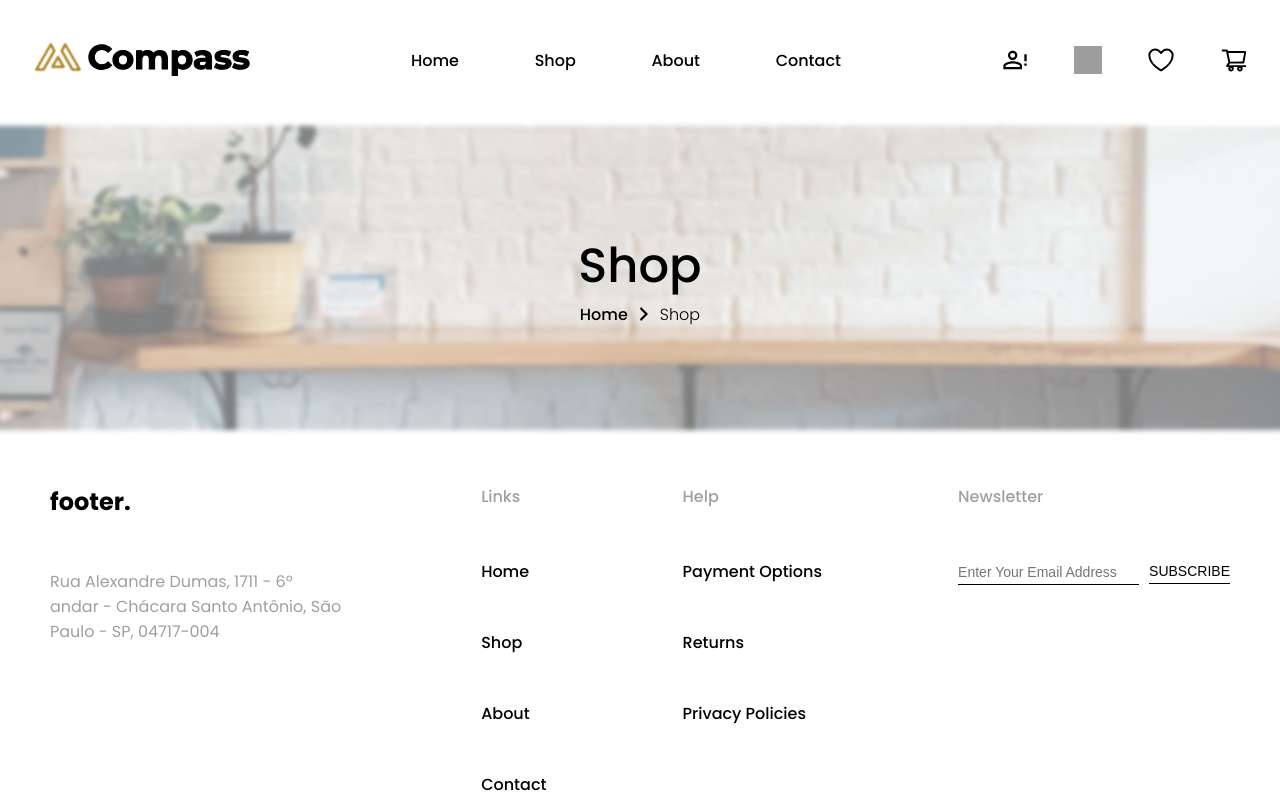
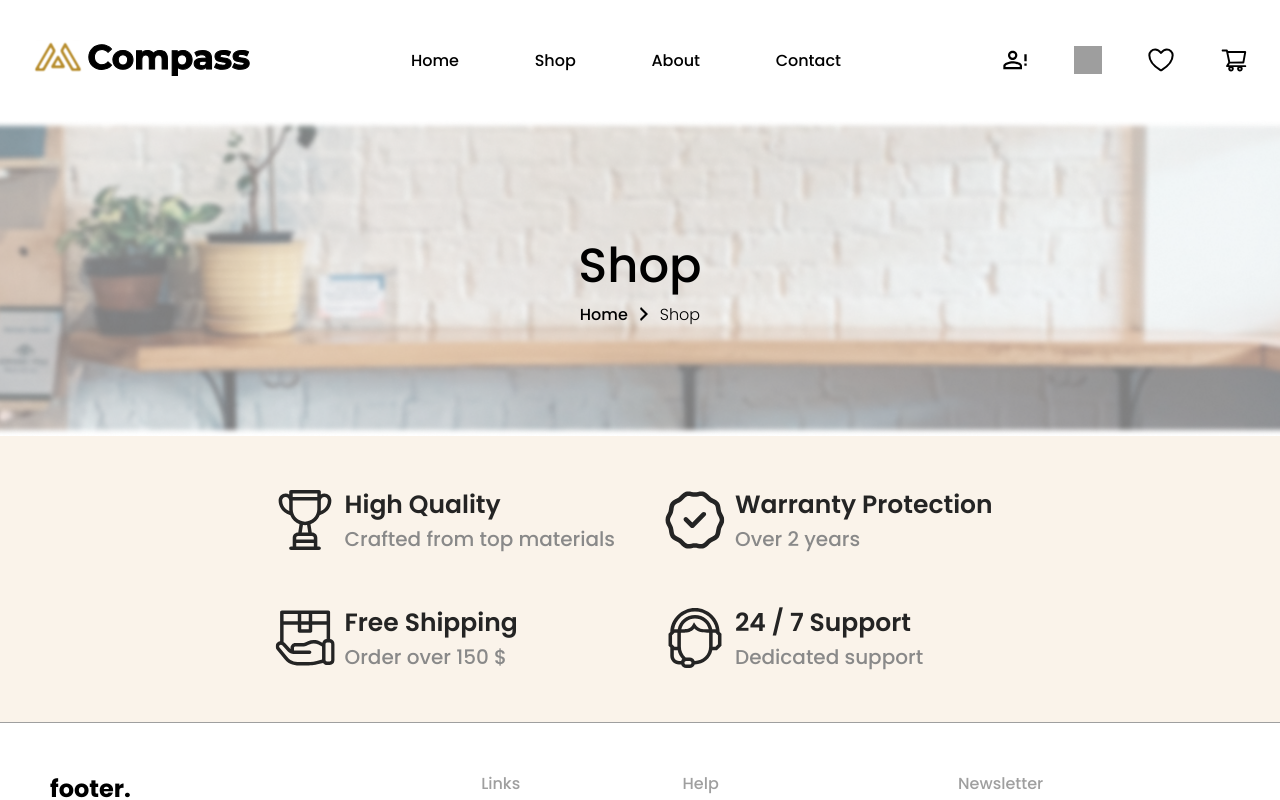
Before and after one commit to claraferraz/result-list-e-commerce, a React (Vite) app: page / in a window 1280 px wide. Shown: the top 800 px of the page. Built offline with nearby package versions, Linux system fonts and the light colour scheme; grey boxes are pictures that could not be loaded.

Commit message:
feat: adiciona Feature e FeatureSection

```diff
--- a/src/App.tsx
+++ b/src/App.tsx
@@ -1,12 +1,14 @@
 import { Navbar } from "./components/Navbar/Navbar";
 import { Header } from "./components/Header/Header";
 import { Footer } from "./components/Footer/Footer";
+import { FeatureSection } from "./FeatureSection/FeatureSection";
 
 export function App() {
   return (
     <div>
       <Navbar />
       <Header />
+      <FeatureSection />
       <Footer />
     </div>
   );
--- /dev/null
+++ b/src/FeatureSection/FeatureSection.tsx
@@ -0,0 +1,35 @@
+import styles from "./styles.module.css";
+import QualityIcon from "../assets/feature-quality.svg";
+import WarrantyIcon from "../assets/feature-warranty.svg";
+import FreeShippingIcon from "../assets/feature-shipping.svg";
+import SupportIcon from "../assets/feature-support.svg";
+import { Feature } from "../components/Feature/Feature";
+
+export const FeatureSection = () => {
+  return (
+    <div className={styles.wrapper}>
+      <div className={styles.featureList}>
+        <Feature
+          title="High Quality"
+          description="Crafted from top materials"
+          image={QualityIcon}
+        />
+        <Feature
+          title="Warranty Protection"
+          description="Over 2 years"
+          image={WarrantyIcon}
+        />
+        <Feature
+          title="Free Shipping"
+          description="Order over 150 $"
+          image={FreeShippingIcon}
+        />
+        <Feature
+          title="24 / 7 Support"
+          description="Dedicated support"
+          image={SupportIcon}
+        />
+      </div>
+    </div>
+  );
+};
--- /dev/null
+++ b/src/FeatureSection/styles.module.css
@@ -0,0 +1,38 @@
+.wrapper {
+    padding: 100px 25px;
+    background-color: #faf3ea;
+    border-bottom: 0.5px solid #9f9f9f;
+    display: flex;
+    justify-content: center;
+    align-items: center;
+}
+
+.featureList {
+    display: grid;
+    grid-template-columns: 1fr;
+    row-gap: 50px;
+    column-gap: 50px;
+}
+
+@media screen and (min-width: 768px) {
+    .featureList {
+        grid-template-columns: 1fr 1fr;
+    }
+
+    .wrapper {
+        padding: 50px;
+    }
+}
+
+@media screen and (min-width: 1440px) {
+    .featureList {
+        display: flex;
+        justify-content: center;
+        align-items: center;
+        gap: 24px;
+    }
+
+    .wrapper {
+        padding: 100px 50px;
+    }
+}
--- /dev/null
+++ b/src/components/Feature/Feature.tsx
@@ -0,0 +1,19 @@
+import styles from "./styles.module.css";
+
+type Props = {
+  image: string | undefined;
+  title: string;
+  description: string;
+};
+
+export const Feature = ({ image, title, description }: Props) => {
+  return (
+    <div className={styles.feature}>
+      <img className={styles.image} src={image} />
+      <div className={styles.text}>
+        <p className={styles.title}>{title}</p>
+        <p className={styles.description}>{description}</p>
+      </div>
+    </div>
+  );
+};
--- /dev/null
+++ b/src/components/Feature/styles.module.css
@@ -0,0 +1,30 @@
+.feature {
+    display: flex;
+    align-items: center;
+    gap: 10px;
+}
+
+.image {
+    flex-grow: 0;
+    width: 60px;
+    height: 60px;
+    display: block;
+}
+
+.text {
+
+}
+
+.title {
+    font-weight: 600;
+    font-size: 25px;
+    color: #242424;
+    margin: 0;
+}
+
+.description {
+    color: var(--gray-3);
+    font-weight: 500;
+    font-size: 20px;
+    margin: 0;
+}
```
